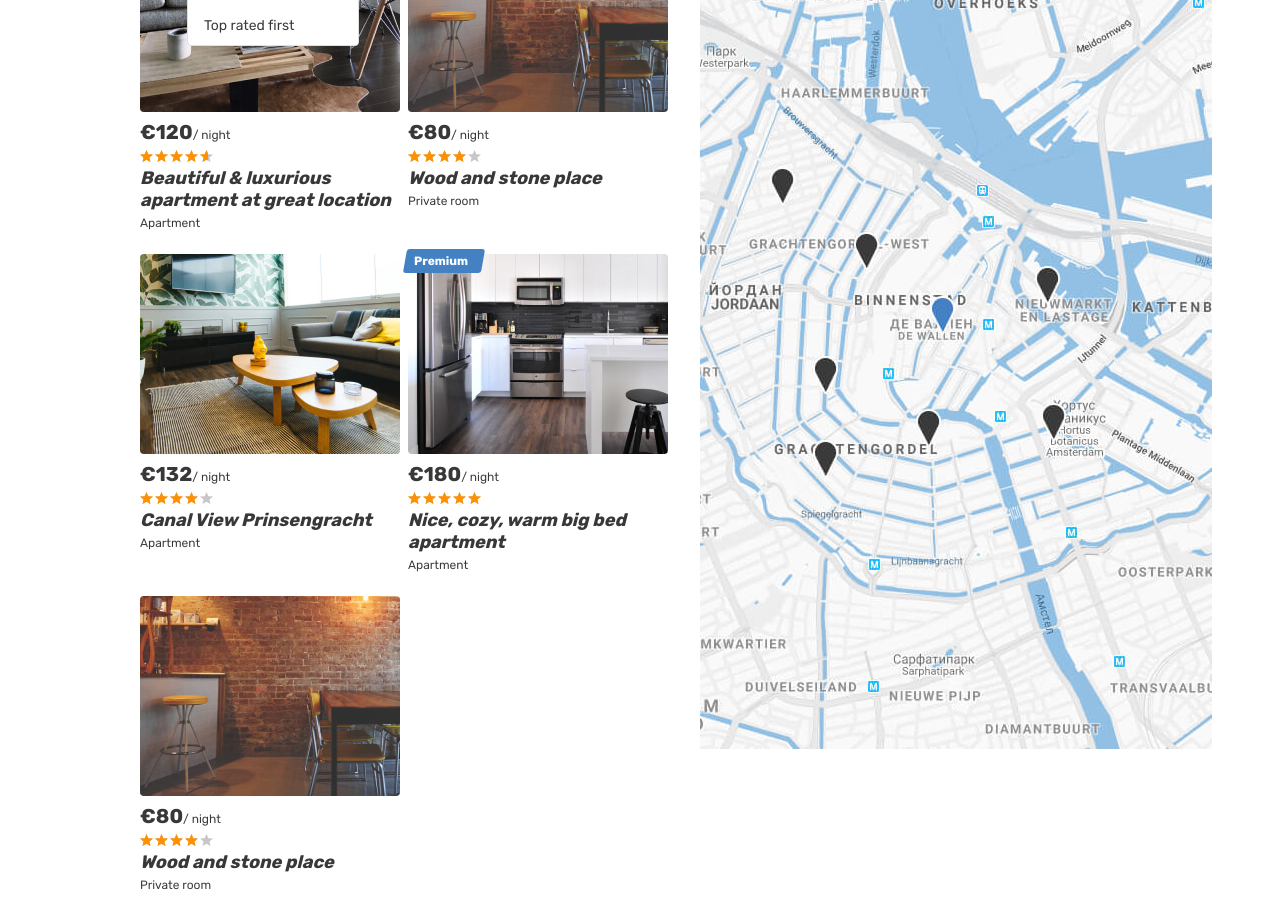
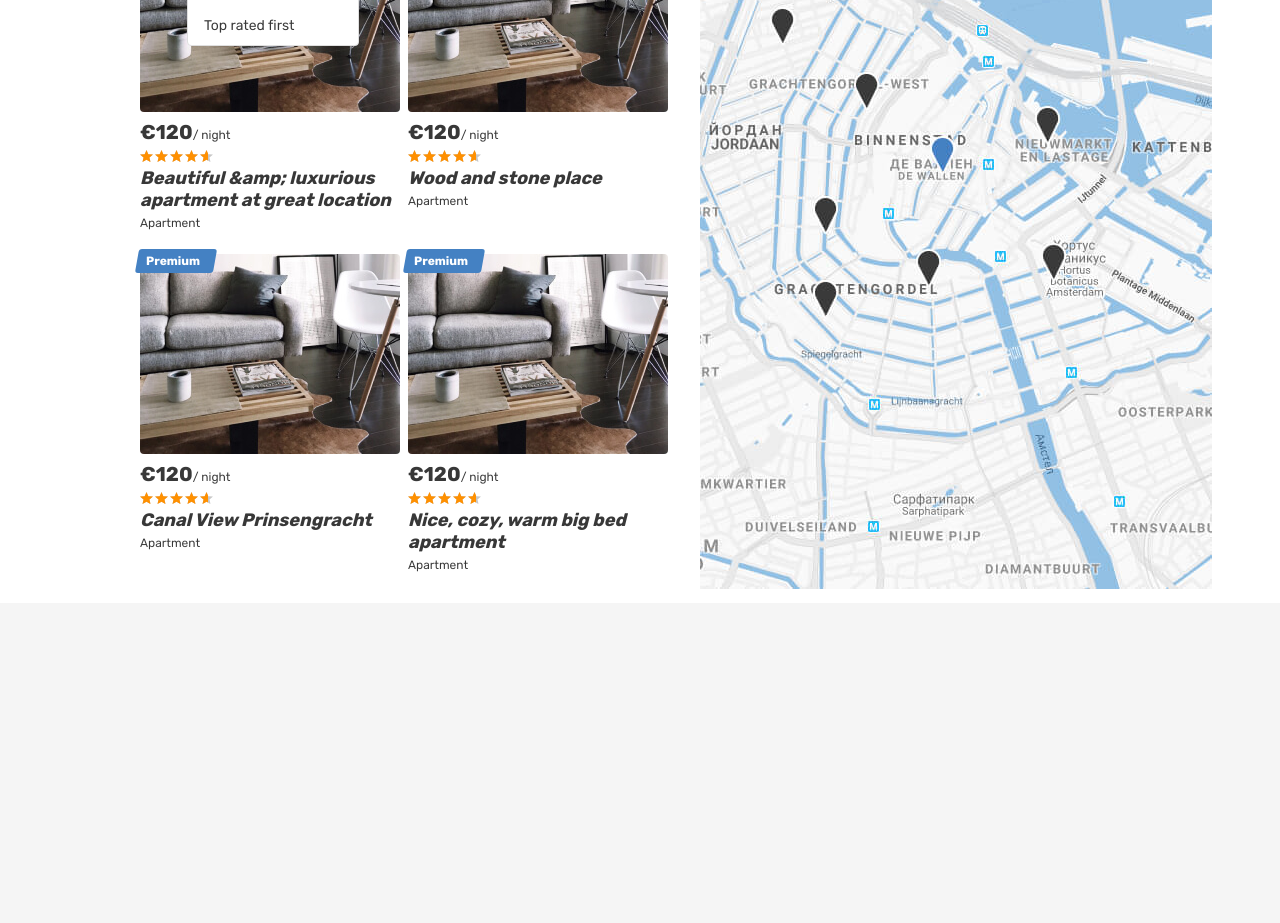
Before and after one commit to Funky-Juice/six-sities-angular, an Angular app: page / in a window 1280 px wide. Shown: the part 220-1143 px from the top of the page. After the commit the page ends 823 px from the top, so only its background shows below. Built offline with nearby package versions, Linux system fonts and the light colour scheme.

Commit message:
динамический рендер офферов на основе заголовков

```diff
--- a/src/app/home-page/home-page.component.html
+++ b/src/app/home-page/home-page.component.html
@@ -3,6 +3,7 @@
     <section class="cities__places places">
       <h2 class="visually-hidden">Places</h2>
       <b class="places__found">312 places to stay in Amsterdam</b>
+
       <form class="places__sorting" action="#" method="get">
         <span class="places__sorting-caption">Sort by</span>
         <span class="places__sorting-type" tabindex="0">
@@ -18,14 +19,16 @@
           <li class="places__option" tabindex="0">Top rated first</li>
         </ul>
       </form>
+
       <div class="cities__places-list places__list tabs__content">
-        <article class="cities__place-card place-card">
+        <article *ngFor="let offer of offers" class="cities__place-card place-card">
           <div class="place-card__mark">
             <span>Premium</span>
           </div>
           <div class="cities__image-wrapper place-card__image-wrapper">
             <a href="#">
-              <img class="place-card__image" src="../assets/img/apartment-01.jpg" width="260" height="200" alt="Place image">
+              <img class="place-card__image" src="../assets/img/apartment-01.jpg" width="260" height="200"
+                   alt="Place image">
             </a>
           </div>
           <div class="place-card__info">
@@ -48,144 +51,14 @@
               </div>
             </div>
             <h2 class="place-card__name">
-              <a href="#">Beautiful &amp; luxurious apartment at great location</a>
+              <a href="#">{{offer}}</a>
             </h2>
             <p class="place-card__type">Apartment</p>
           </div>
         </article>
-
-        <article class="cities__place-card place-card">
-          <div class="cities__image-wrapper place-card__image-wrapper">
-            <a href="#">
-              <img class="place-card__image" src="../assets/img/room.jpg" width="260" height="200" alt="Place image">
-            </a>
-          </div>
-          <div class="place-card__info">
-            <div class="place-card__price-wrapper">
-              <div class="place-card__price">
-                <b class="place-card__price-value">&euro;80</b>
-                <span class="place-card__price-text">&#47;&nbsp;night</span>
-              </div>
-              <button class="place-card__bookmark-button place-card__bookmark-button--active button" type="button">
-                <svg class="place-card__bookmark-icon" width="18" height="19">
-                  <use xlink:href="#icon-bookmark"></use>
-                </svg>
-                <span class="visually-hidden">In bookmarks</span>
-              </button>
-            </div>
-            <div class="place-card__rating rating">
-              <div class="place-card__stars rating__stars">
-                <span style="width: 80%"></span>
-                <span class="visually-hidden">Rating</span>
-              </div>
-            </div>
-            <h2 class="place-card__name">
-              <a href="#">Wood and stone place</a>
-            </h2>
-            <p class="place-card__type">Private room</p>
-          </div>
-        </article>
-
-        <article class="cities__place-card place-card">
-          <div class="cities__image-wrapper place-card__image-wrapper">
-            <a href="#">
-              <img class="place-card__image" src="../assets/img/apartment-02.jpg" width="260" height="200" alt="Place image">
-            </a>
-          </div>
-          <div class="place-card__info">
-            <div class="place-card__price-wrapper">
-              <div class="place-card__price">
-                <b class="place-card__price-value">&euro;132</b>
-                <span class="place-card__price-text">&#47;&nbsp;night</span>
-              </div>
-              <button class="place-card__bookmark-button button" type="button">
-                <svg class="place-card__bookmark-icon" width="18" height="19">
-                  <use xlink:href="#icon-bookmark"></use>
-                </svg>
-                <span class="visually-hidden">To bookmarks</span>
-              </button>
-            </div>
-            <div class="place-card__rating rating">
-              <div class="place-card__stars rating__stars">
-                <span style="width: 80%"></span>
-                <span class="visually-hidden">Rating</span>
-              </div>
-            </div>
-            <h2 class="place-card__name">
-              <a href="#">Canal View Prinsengracht</a>
-            </h2>
-            <p class="place-card__type">Apartment</p>
-          </div>
-        </article>
-
-        <article class="cities__place-card place-card">
-          <div class="place-card__mark">
-            <span>Premium</span>
-          </div>
-          <div class="cities__image-wrapper place-card__image-wrapper">
-            <a href="#">
-              <img class="place-card__image" src="../assets/img/apartment-03.jpg" width="260" height="200" alt="Place image">
-            </a>
-          </div>
-          <div class="place-card__info">
-            <div class="place-card__price-wrapper">
-              <div class="place-card__price">
-                <b class="place-card__price-value">&euro;180</b>
-                <span class="place-card__price-text">&#47;&nbsp;night</span>
-              </div>
-              <button class="place-card__bookmark-button button" type="button">
-                <svg class="place-card__bookmark-icon" width="18" height="19">
-                  <use xlink:href="#icon-bookmark"></use>
-                </svg>
-                <span class="visually-hidden">To bookmarks</span>
-              </button>
-            </div>
-            <div class="place-card__rating rating">
-              <div class="place-card__stars rating__stars">
-                <span style="width: 100%"></span>
-                <span class="visually-hidden">Rating</span>
-              </div>
-            </div>
-            <h2 class="place-card__name">
-              <a href="#">Nice, cozy, warm big bed apartment</a>
-            </h2>
-            <p class="place-card__type">Apartment</p>
-          </div>
-        </article>
-
-        <article class="cities__place-card place-card">
-          <div class="cities__image-wrapper place-card__image-wrapper">
-            <a href="#">
-              <img class="place-card__image" src="../assets/img/room.jpg" width="260" height="200" alt="Place image">
-            </a>
-          </div>
-          <div class="place-card__info">
-            <div class="place-card__price-wrapper">
-              <div class="place-card__price">
-                <b class="place-card__price-value">&euro;80</b>
-                <span class="place-card__price-text">&#47;&nbsp;night</span>
-              </div>
-              <button class="place-card__bookmark-button place-card__bookmark-button--active button" type="button">
-                <svg class="place-card__bookmark-icon" width="18" height="19">
-                  <use xlink:href="#icon-bookmark-active"></use>
-                </svg>
-                <span class="visually-hidden">In bookmarks</span>
-              </button>
-            </div>
-            <div class="place-card__rating rating">
-              <div class="place-card__stars rating__stars">
-                <span style="width: 80%"></span>
-                <span class="visually-hidden">Rating</span>
-              </div>
-            </div>
-            <h2 class="place-card__name">
-              <a href="#">Wood and stone place</a>
-            </h2>
-            <p class="place-card__type">Private room</p>
-          </div>
-        </article>
       </div>
     </section>
+
     <div class="cities__right-section">
       <section class="cities__map map"></section>
     </div>
--- a/src/app/home-page/home-page.component.ts
+++ b/src/app/home-page/home-page.component.ts
@@ -1,4 +1,4 @@
-import { Component, OnInit } from '@angular/core';
+import {Component, OnInit} from '@angular/core';
 
 @Component({
   selector: 'app-home-page',
@@ -7,7 +7,15 @@ import { Component, OnInit } from '@angular/core';
 })
 export class HomePageComponent implements OnInit {
 
-  constructor() { }
+  offers: string[] = [
+    `Beautiful &amp; luxurious apartment at great location`,
+    `Wood and stone place`,
+    `Canal View Prinsengracht`,
+    `Nice, cozy, warm big bed apartment`
+  ];
+
+  constructor() {
+  }
 
   ngOnInit() {
   }
```
